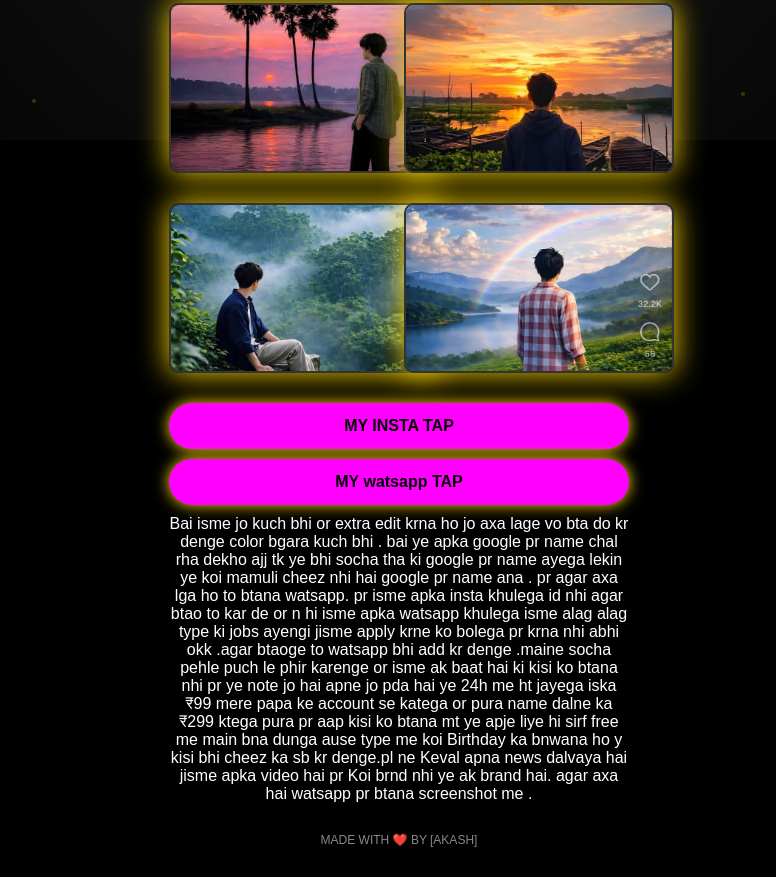
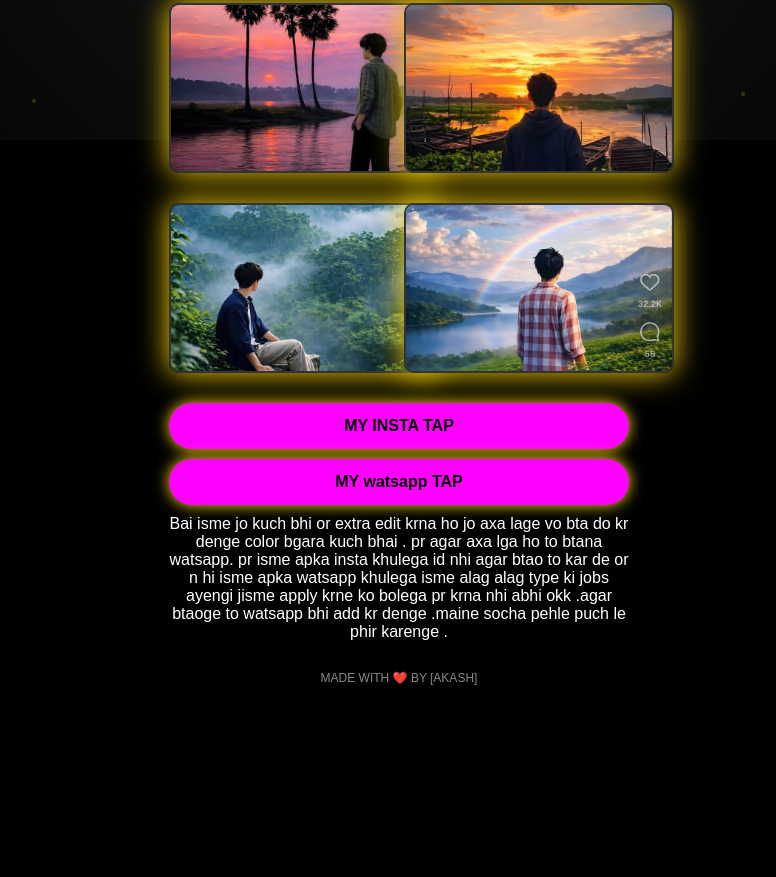
Before and after one commit to akash-ka-swag/Mohitpratap-, a plain HTML site: page index.htm in a window 1280 px wide. Shown: the part 660-1537 px from the top of the page, without its empty margins (241-1017 px from the left). After the commit the page ends 1375 px from the top, so only its background shows below. Drawn offline with Linux system fonts and the light colour scheme.

Commit message:
Revise content in index.htm for better readability
Updated text in the paragraph for clarity and conciseness.

```diff
--- a/index.htm
+++ b/index.htm
@@ -77,8 +77,8 @@
   <div>
   <a class="btn" href="https://instagram.com/"mohitpratap761" target="_blank">MY INSTA TAP</a>
   <a class="btn" href="https://watsapp.com/"9278069288" target="_blank">MY watsapp TAP</a>
-  <p>Bai isme jo kuch bhi or extra edit krna ho jo axa lage vo bta do kr denge color bgara kuch bhi . bai ye apka google pr name chal rha dekho ajj tk ye bhi socha tha ki google pr name ayega lekin ye koi mamuli cheez nhi hai google pr name ana .
-   pr agar axa lga ho to btana watsapp. pr isme apka insta khulega id nhi agar btao to kar de or n hi isme apka watsapp khulega isme alag alag type ki jobs ayengi jisme apply krne ko bolega pr krna nhi abhi okk .agar btaoge to watsapp bhi add kr denge .maine socha pehle puch le phir karenge or isme ak baat hai ki kisi ko btana nhi pr ye note jo hai apne jo pda hai ye 24h me ht jayega iska ₹99 mere papa ke account se katega or pura name dalne ka ₹299 ktega pura pr aap kisi ko btana mt ye apje liye hi sirf free me main bna dunga ause type me koi Birthday ka bnwana ho y kisi bhi cheez ka sb kr denge.pl ne Keval apna news dalvaya hai jisme apka video hai pr Koi brnd nhi ye ak brand hai. agar axa hai watsapp pr btana screenshot me .</p>
+  <p>Bai isme jo kuch bhi or extra edit krna ho jo axa lage vo bta do kr denge color bgara kuch bhai .
+   pr agar axa lga ho to btana watsapp. pr isme apka insta khulega id nhi agar btao to kar de or n hi isme apka watsapp khulega isme alag alag type ki jobs ayengi jisme apply krne ko bolega pr krna nhi abhi okk .agar btaoge to watsapp bhi add kr denge .maine socha pehle puch le phir karenge .</p>
     <p class="footer">MADE WITH ❤️ BY [AKASH]</p>
 </div>
 
```
